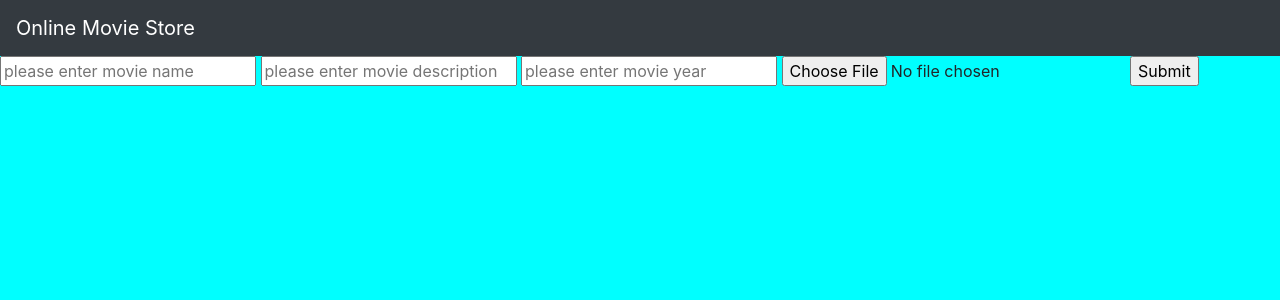
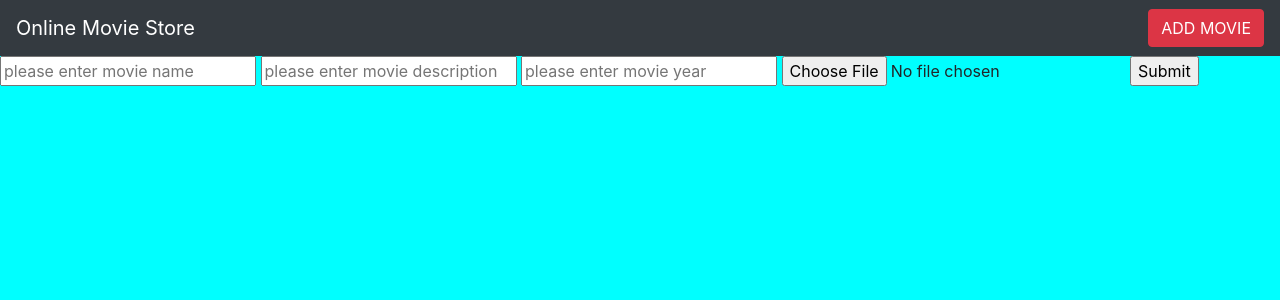
Before and after one commit to 123zeba/MovieProject, a Django app: page /add/ in a window 1280 px wide. Shown: the top 300 px of the page. Run offline with Django 4.2, Linux system fonts and the light colour scheme.

Commit message:
Update base.html

```diff
--- a/movieproject/templates/base.html
+++ b/movieproject/templates/base.html
@@ -14,6 +14,7 @@
 
     Online Movie Store
   </a>
+     <a class = "btn btn-danger" href="">ADD MOVIE</a>
 </nav>
 {% block body %}
 {% endblock %}
```
